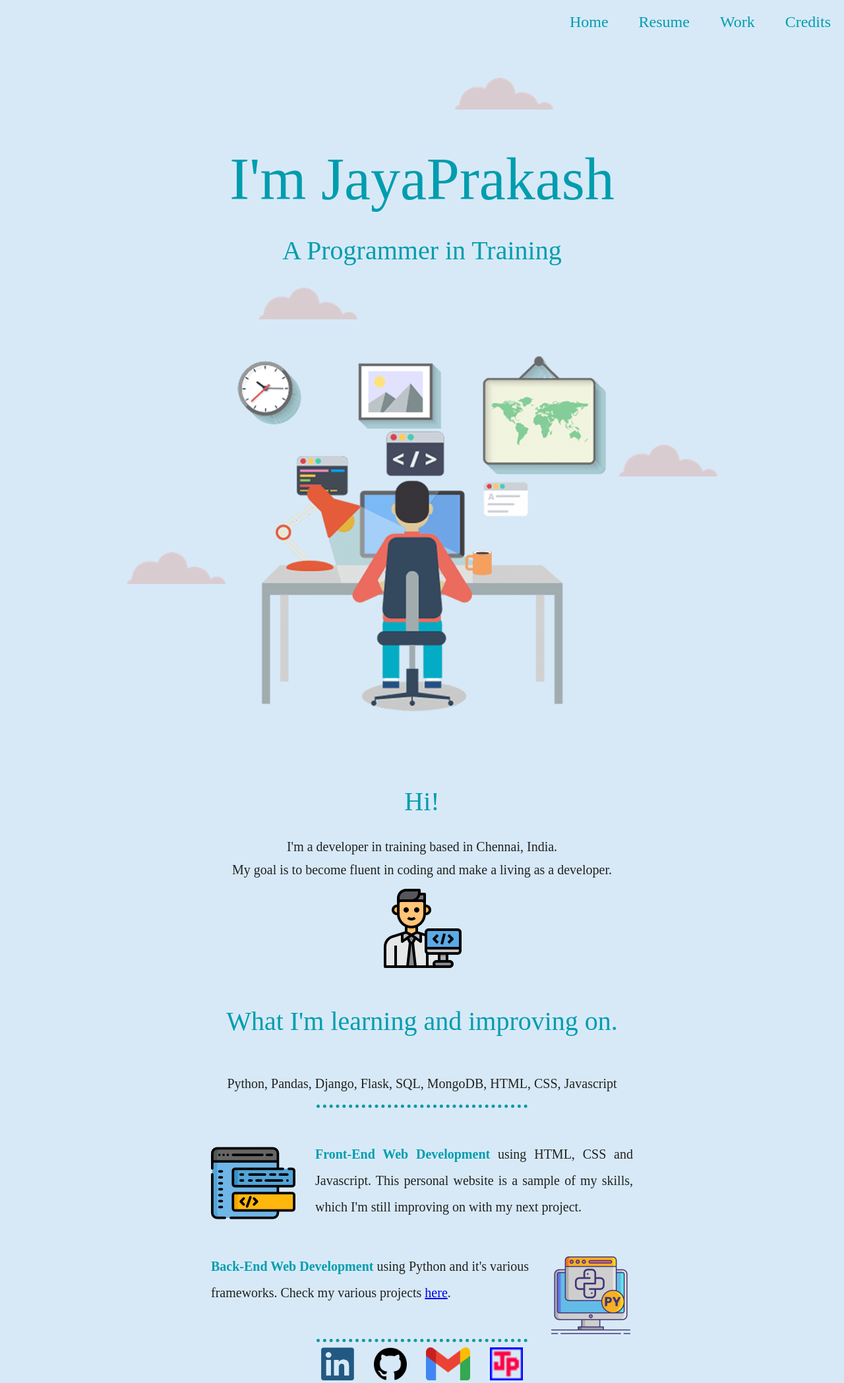
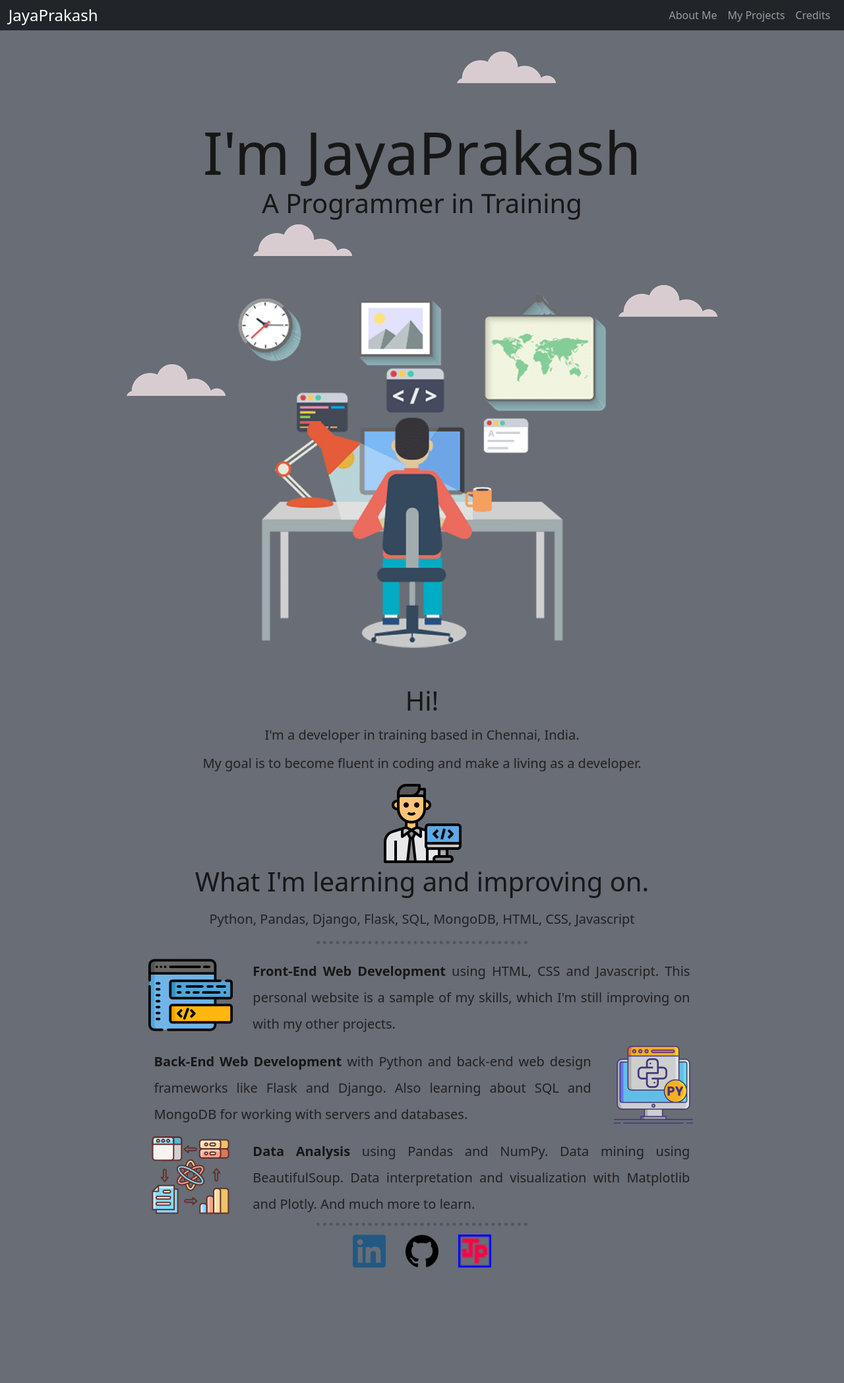
Before and after one commit to JayaPrakash6650/Personal-Website, a plain HTML site: page index.html in a window 1280 px wide. Shown: the whole page at 66% size. After the commit the page ends 1921 px from the top, so only its background shows below. Drawn offline with nearby package versions, Linux system fonts and the light colour scheme.

Commit message:
Add files via upload

```diff
--- a/css/styles.css
+++ b/css/styles.css
@@ -1,31 +1,50 @@
 body {
   margin: 0;
   padding: 0;
-  background-color: #D7E9F7;
+  background-color: #686D76;
   text-align: center;
 }
 h1 {
   font-size: 5.625em;
   font-weight: normal;
-  color: #009DAE;
+  color: #171717;
   margin: 50px auto 0 auto;
 }
 h2 {
   font-size: 2.5em;
   font-weight: normal;
-  color: #009DAE;
+  color: #171717;
 }
 hr {
+  margin: auto;
+  padding: 0.5% 0;
+  background-color: #686D76;
   border-style: none;
   border-top-style: dotted;
-  border-color: #11999E;
+  border-color: #171717;
   border-top-width: 5px;
-  width: 25%
+  width: 25%;
 }
-p {
-  margin: 1% 0;
+p, .resume-li{
+  margin: 1%;
   font-size: 1.25em;
-  color: #212121;
+  color: #232020;
+}
+a {
+  color: #171717;
+}
+a:hover {
+  color: #444444;
+}
+.nav-link {
+  font-size: 1em;
+  text-align: left;
+}
+.navbar-brand {
+  font-size: 1.5em;
+}
+.navbar {
+  padding: 0 1%;
 }
 .cloud1 {
   margin: 2.5% 0 0 0;
@@ -45,28 +64,22 @@ p {
   bottom: 25%;
   left: 15%
 }
-.opening {
-  position: relative;
-  padding: 20px;
-  margin: 0;
-}
+
 .skill {
   height: auto;
   line-height: 2;
 }
 .skill-title {
-  color: #009DAE;
+  color: #171717;
 }
 .skill-row {
-  width: 50%;
-  margin: 50px auto;
   text-align: justify;
 }
-.front-end-image {
+.odd-skill-image {
   float: left;
   margin-right: 30px;
 }
-.back-end-image {
+.even-skill-image {
   float: right;
   margin-left: 30px;
 }
@@ -77,33 +90,23 @@ p {
   height: 100%;
   padding: 0 1%;
 }
-.top-bar {
-  text-align: right;
-  word-spacing: 0;
+.resume-body {
+  text-align: left;
+  margin-left: 2%;
 }
-.top-h2 {
-  margin: 20 0 0 0;
-  font-size: 1.5em;
+.resume-name, .resume-degree {
+  margin-left: 12rem;
 }
-.top {
-  padding: 20px;
+.row {
+  padding: 0;
+  margin: 0;
 }
-.top:link {
-  text-decoration: none;
-  background-color: #D7E9F7;
-  color: inherit;
-}
-.top:visited {
-  text-decoration: none;
-  color: inherit;
-}
-.top:hover {
-  text-decoration: underline;
-  background-color: powderblue;
+.profile-pic {
+  float: left;
+  height: 10rem;
 }
 .work-body {
   text-align: justify;
-  padding-left: 20px;
 }
 .work-h1 {
   text-align: center;
@@ -125,7 +128,13 @@ p {
   font-size: 2vw;
   text-align: left;
   margin-left: 5%;
+  margin-top: 5%;
 }
 .credit-img {
   width: 5%;
 }
+.credits-p {
+  text-align: center;
+  margin-top: 5%;
+  font-size: 2.5vw;
+}
--- a/index.html
+++ b/index.html
@@ -4,19 +4,32 @@
 <head>
   <meta charset="utf-8">
   <title>JayaPrakash's Personal Website</title>
+  <link rel="icon" href="images/favicon.ico">
+  <link href="https://cdn.jsdelivr.net/npm/bootstrap@5.1.3/dist/css/bootstrap.min.css" rel="stylesheet" integrity="sha384-1BmE4kWBq78iYhFldvKuhfTAU6auU8tT94WrHftjDbrCEXSU1oBoqyl2QvZ6jIW3" crossorigin="anonymous">
+  <script src="https://cdn.jsdelivr.net/npm/bootstrap@5.1.3/dist/js/bootstrap.bundle.min.js" integrity="sha384-ka7Sk0Gln4gmtz2MlQnikT1wXgYsOg+OMhuP+IlRH9sENBO0LRn5q+8nbTov4+1p" crossorigin="anonymous"></script>
   <link rel="stylesheet" href="css/styles.css">
-  <link rel="icon" href="images/favicon.ico">
 </head>
 
 <body>
-  <div class="top-bar">
-    <h2 class="top-h2">
-    <a class="top" href="index.html">Home</a>
-    <a class="top" href="resume/index.html">Resume</a>
-    <a class="top" href="work.html">Work</a>
-    <a class="top" href="credits.html">Credits</a>
-    </h2>
-  </div>
+  <nav class="navbar navbar-expand-lg navbar-dark bg-dark">
+    <a class="navbar-brand" href="index.html">JayaPrakash</a>
+    <button class="navbar-toggler" type="button" data-bs-toggle="collapse" data-bs-target="#navbarSupportedContent" aria-controls="navbarSupportedContent" aria-expanded="false" aria-label="Toggle navigation">
+      <span class="navbar-toggler-icon"></span>
+    </button>
+    <div class="collapse navbar-collapse" id="navbarSupportedContent">
+      <ul class="navbar-nav ms-auto">
+        <li class="nav-item">
+          <a class="nav-link" href="resume.html">About Me</a>
+        </li>
+        <li class="nav-item">
+          <a class="nav-link" href="work.html">My Projects</a>
+        </li>
+        <li class="nav-item">
+          <a class="nav-link" href="credits.html">Credits</a>
+        </li>
+      </ul>
+    </div>
+  </nav>
   <div class="opening">
     <img class="cloud1" src="images/cloud.png" alt="cloud image">
     <h1>I'm JayaPrakash</h1>
@@ -36,20 +49,29 @@
     <h2>What I'm learning and improving on.</h2>
     <p>Python, Pandas, Django, Flask, SQL, MongoDB, HTML, CSS, Javascript</p>
     <hr>
-    <div class="skill-row">
-      <img class="front-end-image" src="images/front-end.png" alt="front-end image">
-      <p><strong class="skill-title">Front-End Web Development</strong> using HTML, CSS and Javascript. This personal website is a sample of my skills, which I'm still improving on with my next project.</p>
+    <div class="skill-row row justify-content-center">
+      <div class="col-lg-8 col-md-9 col-sm-12">
+        <img class="front-end-image odd-skill-image" src="images/front-end.png" alt="front-end image">
+        <p><strong class="skill-title">Front-End Web Development</strong> using HTML, CSS and Javascript. This personal website is a sample of my skills, which I'm still improving on with my other projects.</p>
+        </div>
     </div>
-    <div class="skill-row">
-      <img class="back-end-image" src="images/back-end.png" alt="back-end image">
-      <p><strong class="skill-title">Back-End Web Development</strong> using Python and it's various frameworks. Check my various projects <a href="work.html">here</a>.</p>
+    <div class="skill-row row justify-content-center">
+      <div class="col-lg-8 col-md-9 col-sm-12">
+        <img class="back-end-image even-skill-image" src="images/back-end.png" alt="back-end image">
+        <p><strong class="skill-title">Back-End Web Development</strong> with Python and back-end web design frameworks like Flask and Django. Also learning about SQL and MongoDB for working with servers and databases.</p>
+      </div>
+    </div>
+    <div class="skill-row row justify-content-center">
+      <div class="col-lg-8 col-md-9 col-sm-12">
+        <img class="data-science-image odd-skill-image" src="images/data-science.png" alt="data science image">
+        <p><strong class="skill-title">Data Analysis</strong> using Pandas and NumPy. Data mining using BeautifulSoup. Data interpretation and visualization with Matplotlib and Plotly. And much more to learn. </p>
+      </div>
     </div>
   </div>
   <hr>
   <div class="contact">
     <a href="https://www.linkedin.com/in/jayaprakash-j-495285131" target="_blank" title="LinkedIn"><img class="linkedin" src="images/Linkedin-logo.png" alt="linkedin logo"></a>
     <a href="https://github.com/JayaPrakash6650" target="_blank" title="GitHub"><img class="github" src="images/github-logo.png" alt="github logo"></a>
-    <a href="resume/contact.html" title="Mail"><img class="gmail" src="images/gmail-logo.png" alt="gmail logo"></a>
     <a href="index.html" title="Website"><img class="website" src="images/favicon.ico" alt="website logo"></a>
   </div>
 </body>
```
Also changed, not shown: credits.html (+25 -10 lines), resume.html (added, +103 -0 lines), work.html (+22 -9 lines), images/Pro Optim.jpg (added), images/data-science.png (added), images/home-img.png (added).
